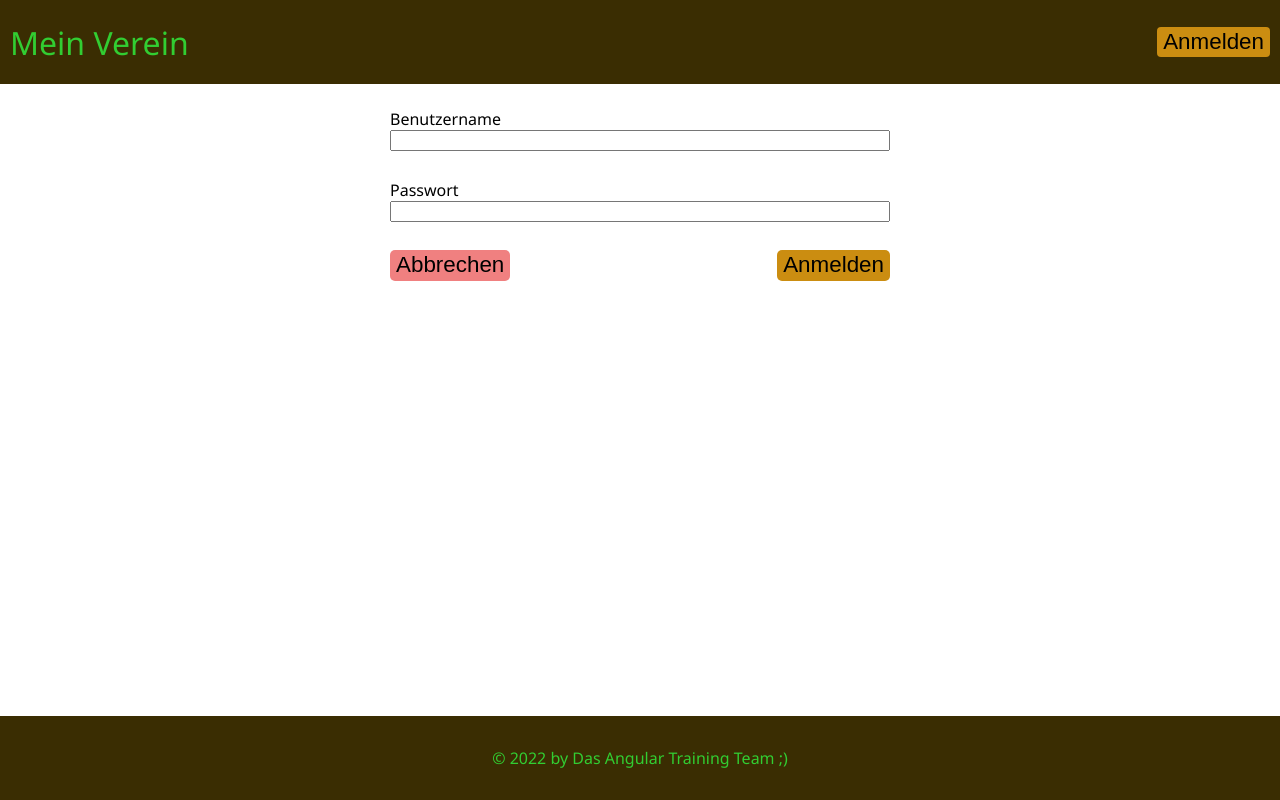
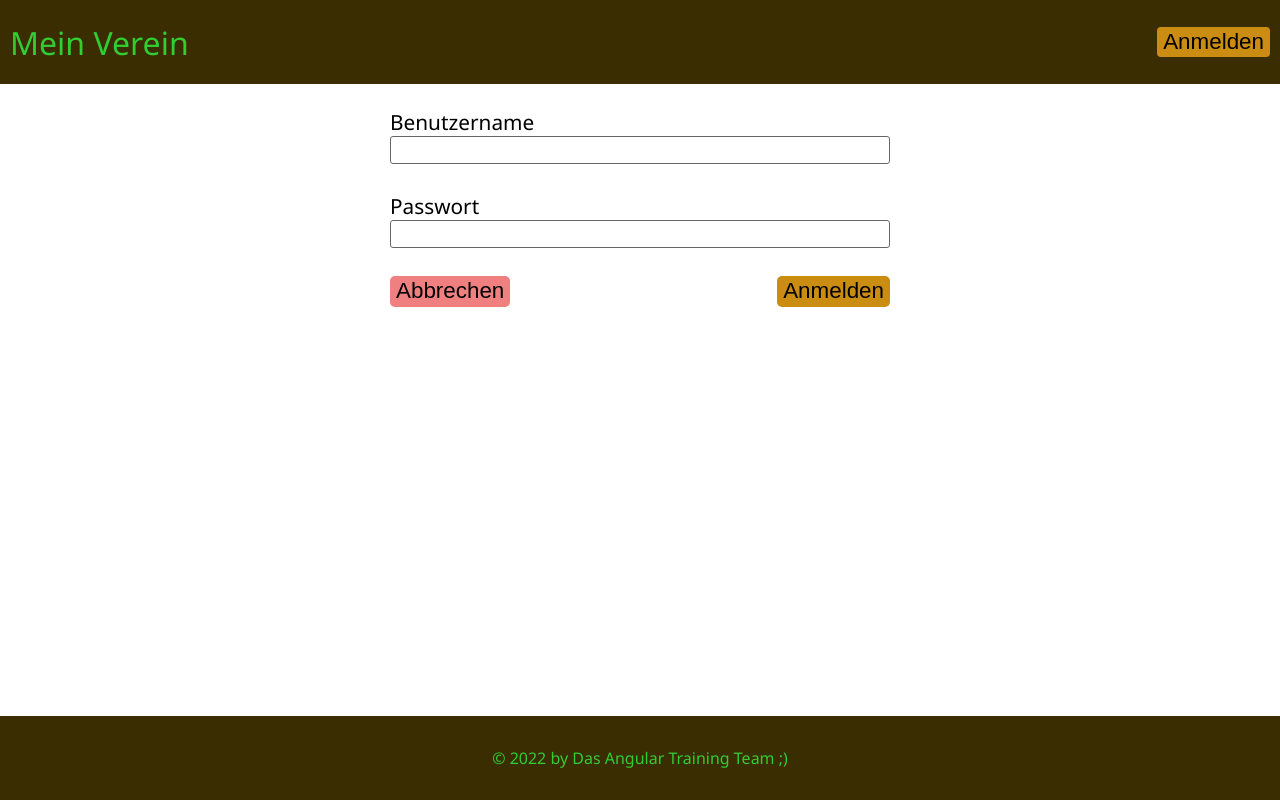
Before and after one commit to Tom4U/poc-ng-kompakt, an Angular app: page / in a window 1280 px wide. Both pictures are taken after a click on the button "Anmelden". Built offline with nearby package versions, Linux system fonts and the light colour scheme.

Commit message:
feat(login): validate login form fields

```diff
--- a/src/app/shared/ui/login/login.component.html
+++ b/src/app/shared/ui/login/login.component.html
@@ -1,17 +1,19 @@
 <div class="container">
     <p *ngIf="hasError" class="error">Bitte Anmeldedaten überprüfen</p>
-    <form class="form">
+    <form class="form" #loginForm="ngForm" (ngSubmit)="doLogin(loginForm)">
         <div class="form-group">
             <label for="username">Benutzername</label>
-            <input [(ngModel)]="login.username" required type="text" name="username" id="username">
+            <input class="form-field validate" #username="ngModel" [(ngModel)]="login.username" required type="text" name="username" id="username">
+            <div class="error" [hidden]="username.pristine || username.valid">Der Benutzername ist erforderlich.</div>
         </div>
         <div class="form-group">
             <label for="password">Passwort</label>
-            <input [(ngModel)]="login.password" required type="password" name="password" id="password">
+            <input class="form-field validate" #password="ngModel" [(ngModel)]="login.password" required type="password" name="password" id="password">
+            <div class="error" [hidden]="password.pristine || password.valid">Das Passwort ist erforderlich.</div>
         </div>
         <div class="actions">
             <button type="reset" class="button reset" (click)="close.emit()">Abbrechen</button>
-            <button (click)="doLogin()" type="submit" class="button submit">Anmelden</button>
+            <button type="submit" class="button submit" [disabled]="loginForm.dirty && loginForm.invalid">Anmelden</button>
         </div>
     </form>
 </div>
--- a/src/app/shared/ui/login/login.component.scss
+++ b/src/app/shared/ui/login/login.component.scss
@@ -1,3 +1,7 @@
+@mixin validationBorder($color) {
+    border-left: 6px solid $color;
+}
+
 .container {
     display: flex;
     flex-direction: column;
@@ -15,11 +19,34 @@
         flex-direction: column;
         width: 100%;
         max-width: 500px;
+        font-size: 1.3rem;
 
         .form-group {
             display: flex;
             flex-direction: column;
             margin: 14px 0;
+
+            .form-field {
+                border: 1px solid #666;
+                border-radius: 3px;
+                font-size: 1.3rem;
+
+                &:focus-visible {
+                    outline: none;
+                }
+
+                &.validate.ng-dirty.ng-invalid {
+                    @include validationBorder(red);
+                }
+
+                &.validate.ng-dirty.ng-valid {
+                    @include validationBorder(rgb(133, 204, 28));
+                }
+            }
+
+            .error {
+                text-align: left;
+            }
         }
 
         .actions {
@@ -40,8 +67,13 @@
 
                 &.submit {
                     background: var(--accent-color);
+
+                    &[disabled] {
+                        background: #aaa;
+                        cursor: default;
                     }
                 }
             }
         }
     }
+}
--- a/src/app/shared/ui/login/login.component.ts
+++ b/src/app/shared/ui/login/login.component.ts
@@ -1,4 +1,5 @@
 import { Component, EventEmitter, Output } from '@angular/core';
+import { NgForm } from '@angular/forms';
 import { AuthService } from 'src/app/services/auth.service';
 import { Login } from './login';
 
@@ -20,9 +21,9 @@ export class LoginComponent {
     })
   }
 
-  doLogin(): void {
+  doLogin(form: NgForm): void {
     const {username, password} = this.login;
 
-    this.auth.login(username, password);
+    if (form.dirty && form.valid) this.auth.login(username, password);
   }
 }
```
Lines whose indentation alone changed are shown as unchanged.
